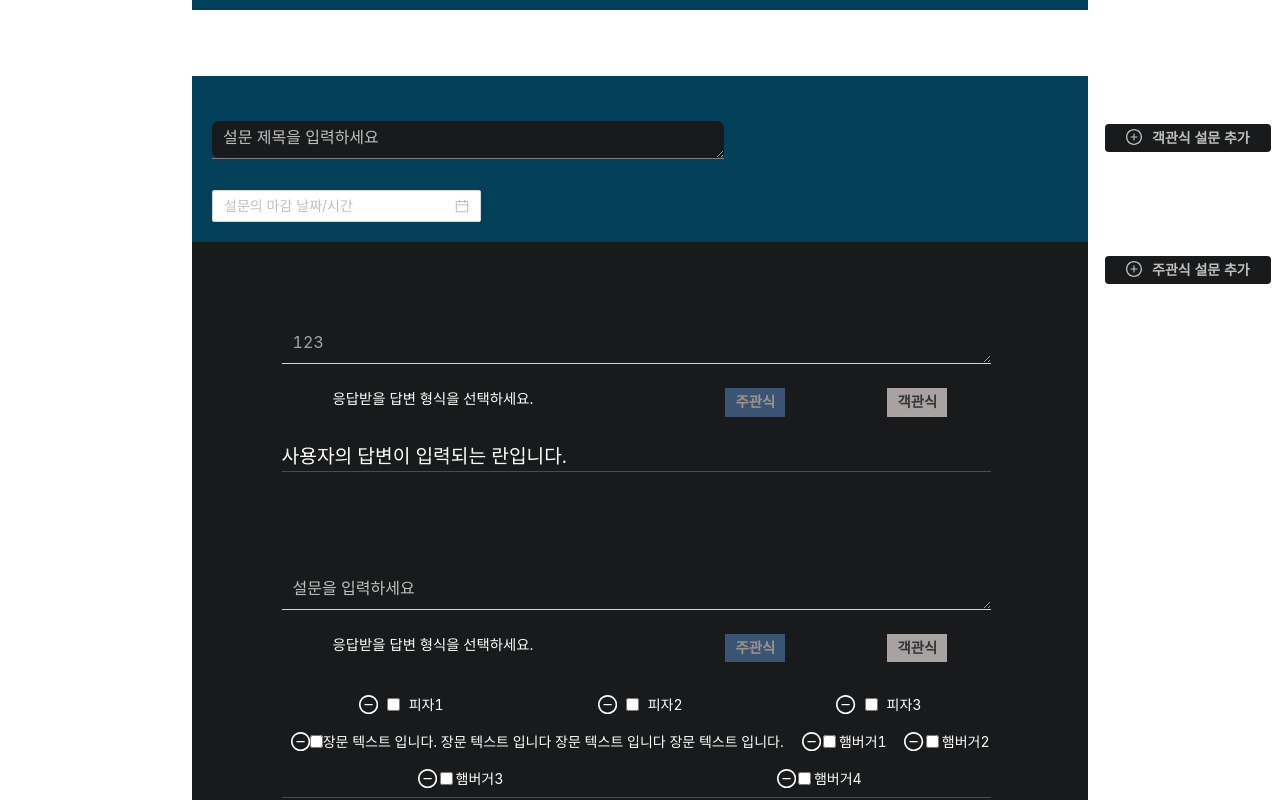
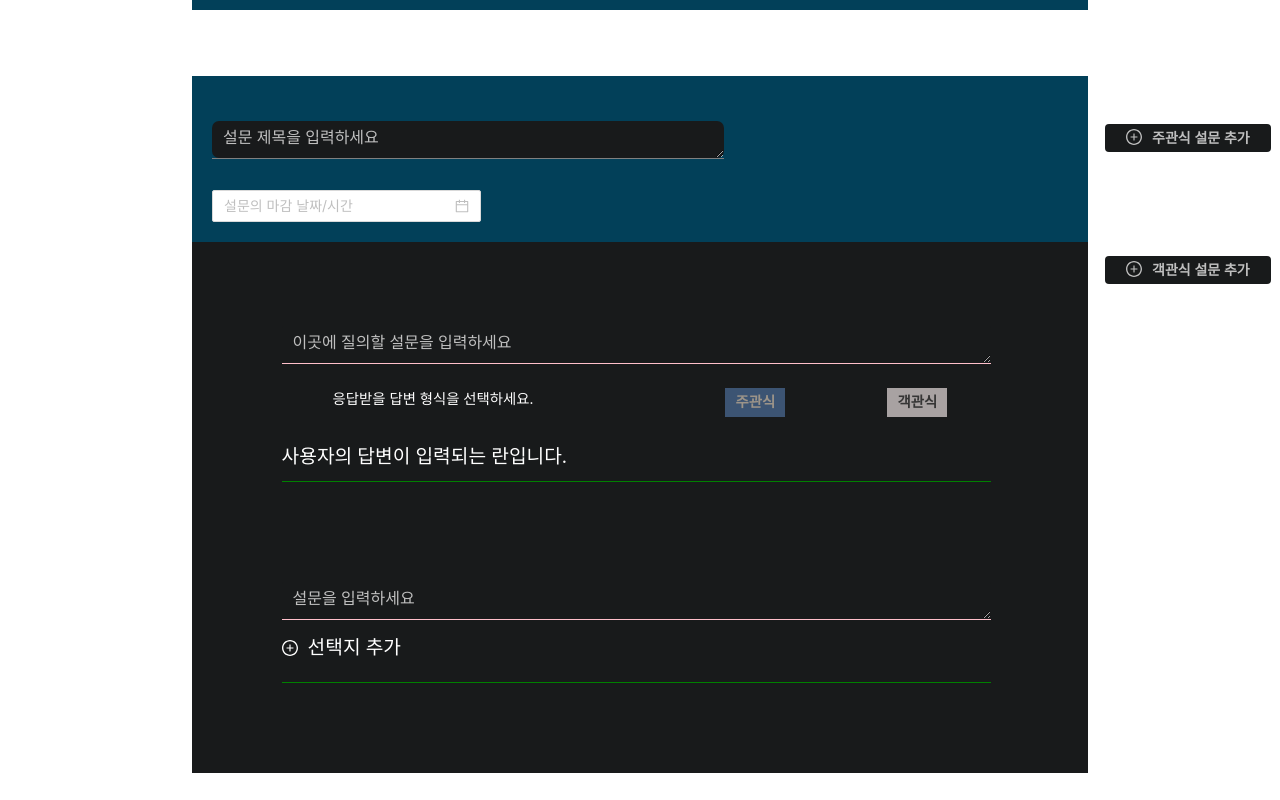
Before and after one commit to kic0610/CapstoneKic, a React (Create React App) app in the folder my-app/: page /surveying in a window 1280 px wide. Shown: the part 300-1100 px from the top of the page. Built offline with nearby package versions, Linux system fonts and the light colour scheme.

Commit message:
설문하기탭 보완

```diff
--- /dev/null
+++ b/my-app/src/components/MultipleChoice.js
@@ -0,0 +1,90 @@
+import { Input, Form } from "antd";
+import { PlusCircleOutlined, MinusCircleOutlined } from "@ant-design/icons";
+import React, { useState } from "react";
+import styled from "styled-components";
+import { DatePicker, Space } from "antd";
+import { useCallback } from "react";
+
+const SurveyBox = styled.div`
+  margin-top: 100px;
+
+  min-width: 100%;
+  max-width: 100%;
+
+  .answerObjectivitybox {
+    display: flex;
+    justify-content: space-around;
+    flex-wrap: wrap;
+  }
+
+  .answerObjectivityItem {
+    /* min-width: 85px; */
+    width: 280px;
+    height: 70px;
+
+    display: flex;
+    justify-content: space-between;
+    align-items: center;
+    margin: 9px;
+  }
+
+  /* ant-input는 Input.TextArea를 뜻함 */
+  .MultipleChoiceTitle {
+    font-size: 1rem;
+    width: 99%;
+    height: 37px;
+    background-color: #181a1b;
+    color: #a5a5a6;
+    border: none;
+  }
+
+  .AnswerTypeSelect {
+    display: flex;
+    justify-content: space-around;
+    font-size: 0.9rem;
+    margin-top: 1.5rem;
+    margin-bottom: 1.5rem;
+  }
+
+  .subjectiveQuestion {
+    background-color: #3c5473;
+    width: 60px;
+    text-align: center;
+    padding: 3px;
+    color: #9c9489;
+    font-weight: 600;
+    cursor: pointer;
+  }
+
+  .objectivityQuestion {
+    background-color: #a8a2a2;
+    width: 60px;
+    text-align: center;
+    padding: 3px;
+    color: #353535;
+    font-weight: 600;
+    cursor: pointer;
+  }
+`;
+
+const MultipleChoice = (data) => {
+  return (
+    <SurveyBox key={data}>
+      <Input.TextArea className="MultipleChoiceTitle" placeholder="이곳에 질의할 설문을 입력하세요"></Input.TextArea>
+      <div className="bottomLine" style={{ bottom: "inherit", backgroundColor: "pink", height: "1px", width: "99%", display: "block" }}></div>
+
+      <div className="AnswerTypeSelect">
+        <span style={{ marginRight: "90px" }}> 응답받을 답변 형식을 선택하세요.</span>
+        <span className="subjectiveQuestion">주관식</span> <span className="objectivityQuestion">객관식</span>
+      </div>
+
+      <div className="answerSubject">사용자의 답변이 입력되는 란입니다.</div>
+      <div
+        className="bottomLine"
+        style={{ bottom: "inherit", backgroundColor: "green", height: "1px", width: "99%", display: "block", marginTop: "10px" }}
+      ></div>
+    </SurveyBox>
+  );
+};
+
+export default MultipleChoice;
--- /dev/null
+++ b/my-app/src/components/SubjectiveQuestion.js
@@ -0,0 +1,129 @@
+import { Input } from "antd";
+import { PlusCircleOutlined, MinusCircleOutlined } from "@ant-design/icons";
+import React, { useState } from "react";
+import styled from "styled-components";
+import { useCallback } from "react";
+import shortid from "shortid";
+
+const SurveyBox = styled.div`
+  margin-top: 100px;
+
+  min-width: 100%;
+  max-width: 100%;
+
+  .answerObjectivitybox {
+    display: flex;
+    justify-content: space-around;
+    flex-wrap: wrap;
+  }
+
+  .answerObjectivityItem {
+    /* min-width: 85px; */
+    width: 249px;
+    height: 70px;
+
+    display: flex;
+    justify-content: space-between;
+    align-items: center;
+    margin: 9px;
+  }
+
+  .SubjectiveQuestionTitle {
+    font-size: 1rem;
+    width: 99%;
+    height: 37px;
+    background-color: #181a1b;
+    color: #a5a5a6;
+    border: none;
+  }
+
+  .OptionForm {
+    font-size: 1rem;
+    color: #a5a5a6;
+    height: 55px;
+    background-color: #181a1b;
+    -ms-overflow-style: none;
+    scrollbar-width: none;
+  }
+
+  .OptionForm::-webkit-scrollbar {
+    display: none;
+  }
+
+  .AnswerTypeSelect {
+    display: flex;
+    justify-content: space-around;
+    font-size: 0.9rem;
+    margin-top: 1.5rem;
+    margin-bottom: 1.5rem;
+  }
+
+  .subjectiveQuestion {
+    background-color: #3c5473;
+    width: 60px;
+    text-align: center;
+    padding: 3px;
+    color: #9c9489;
+    font-weight: 600;
+    cursor: pointer;
+  }
+
+  .objectivityQuestion {
+    background-color: #a8a2a2;
+    width: 60px;
+    text-align: center;
+    padding: 3px;
+    color: #353535;
+    font-weight: 600;
+    cursor: pointer;
+  }
+`;
+
+const SubjectiveQuestion = (data) => {
+  let [option, setOption] = useState([]);
+
+  let onOptionAdd = useCallback(() => {
+    let shortkey = shortid.generate();
+    console.log(shortkey);
+    setOption(option.concat(shortkey));
+  }, [option]);
+
+  let onOptionRemove = useCallback(
+    (e) => {
+      const target = e.currentTarget.getAttribute("data-option-key");
+      setOption(option.filter((aaa) => aaa !== target));
+    },
+    [option]
+  );
+
+  return (
+    <SurveyBox key={data} style={{ msUserSelect: "none", MozUserSelect: "-moz-none", WebkitUserSelect: "none", userSelect: "none" }}>
+      <Input.TextArea className="SubjectiveQuestionTitle" placeholder="설문을 입력하세요"></Input.TextArea>
+      <div className="bottomLine" style={{ bottom: "inherit", backgroundColor: "pink", height: "1px", width: "99%", display: "block" }}></div>
+
+      <span onClick={onOptionAdd} style={{ cursor: "pointer" }}>
+        <PlusCircleOutlined style={{ marginRight: "10px", marginTop: "20px", fontSize: "1rem" }} />
+        선택지 추가
+      </span>
+
+      <br />
+
+      <div className="answerObjectivitybox">
+        {option.map((data2) => (
+          <span className="answerObjectivityItem" key={data2}>
+            <span onClick={onOptionRemove} data-option-key={data2}>
+              <MinusCircleOutlined style={{ marginRight: "5px", cursor: "pointer" }} />
+            </span>
+            <Input.TextArea className="OptionForm" placeholder="선택지를 입력"></Input.TextArea>
+          </span>
+        ))}
+      </div>
+      <div
+        className="bottomLine"
+        style={{ bottom: "inherit", backgroundColor: "green", height: "1px", width: "99%", display: "block", marginTop: "20px" }}
+      ></div>
+    </SurveyBox>
+  );
+};
+
+export default SubjectiveQuestion;
--- a/my-app/src/pages/Home.js
+++ b/my-app/src/pages/Home.js
@@ -39,7 +39,6 @@ let homeCardData = [
 ];
 
 const Home = () => {
-  // console.log(dummy_writer[0].writer);
   useEffect(() => {
     console.log("Home 리렌더링");
   });
--- a/my-app/src/pages/Surveying.js
+++ b/my-app/src/pages/Surveying.js
@@ -3,6 +3,9 @@ import { PlusCircleOutlined, MinusCircleOutlined } from "@ant-design/icons";
 import React, { useState } from "react";
 import styled from "styled-components";
 import { DatePicker, Space } from "antd";
+import { useCallback } from "react";
+import MultipleChoice from "../components/MultipleChoice";
+import SubjectiveQuestion from "../components/SubjectiveQuestion";
 
 const TemplateSelect = styled.div`
   position: relative;
@@ -59,12 +62,12 @@ const TemplateForm = styled(Form)`
   font-size: 1.2rem;
   padding: 7%;
 
-  /* 센터로 정렬하는 flex */
   display: flex;
   justify-content: center;
   align-items: center;
 
-  .ant-input {
+  /* ant-input는 Input.TextArea를 뜻함 */
+  .surveyTitle {
     border: 2px solid black;
     border-radius: 7px;
   }
@@ -86,65 +89,6 @@ const TitleSurveyBox = styled.div`
   justify-content: center;
   align-items: flex-start;
   margin-top: 25px;
-`;
-
-const SurveyBox = styled.div`
-  margin-top: 100px;
-
-  min-width: 100%;
-  max-width: 100%;
-
-  .answerObjectivity {
-    display: flex;
-    justify-content: space-around;
-    flex-wrap: wrap;
-  }
-
-  .answerObjectivityItem {
-    min-width: 85px;
-    display: flex;
-    justify-content: space-between;
-    align-items: center;
-    margin-top: 7.5px;
-    margin-bottom: 7.5px;
-  }
-
-  .ant-input {
-    font-size: 1rem;
-    width: 99%;
-    height: 37px;
-    background-color: #181a1b;
-    color: #a5a5a6;
-    border: none;
-  }
-`;
-
-const AnswerTypeSelect = styled.div`
-  display: flex;
-  justify-content: space-around;
-  font-size: 0.9rem;
-  margin-top: 1.5rem;
-  margin-bottom: 1.5rem;
-
-  .subjectiveQuestion {
-    background-color: #3c5473;
-    width: 60px;
-    text-align: center;
-    padding: 3px;
-    color: #9c9489;
-    font-weight: 600;
-    cursor: pointer;
-  }
-
-  .objectivityQuestion {
-    background-color: #a8a2a2;
-    width: 60px;
-    text-align: center;
-    padding: 3px;
-    color: #353535;
-    font-weight: 600;
-    cursor: pointer;
-  }
 `;
 
 const AddBtn = styled.div`
@@ -180,13 +124,24 @@ const AddBtn = styled.div`
   }
 `;
 
-const MultipleChoice = styled.div``;
-const SubjectiveQuestion = styled.div``;
+const SurveyContainer = styled.div`
+  width: 100%;
+`;
 
-const surveying = () => {
-  let onMultipleChoiceAdd = () => {
-    console.log("객관식설문추가");
-  };
+const Surveying = () => {
+  let [multipleChoiceKey, setMultipleChoiceKey] = useState([0]);
+
+  let onMultipleChoiceAdd = useCallback(() => {
+    const N_multipleChoiceKey = multipleChoiceKey.concat(2);
+    setMultipleChoiceKey(N_multipleChoiceKey);
+  }, [multipleChoiceKey]);
+
+  let [SubjectiveQuestionKey, setSubjectiveQuestionKey] = useState([0]);
+
+  let onSubjectiveQuestionAdd = useCallback(() => {
+    const N_SubjectiveQuestionKey = SubjectiveQuestionKey.concat(2);
+    setSubjectiveQuestionKey(N_SubjectiveQuestionKey);
+  }, [SubjectiveQuestionKey]);
 
   return (
     <div>
@@ -207,6 +162,7 @@ const surveying = () => {
         <div className="TopForm">
           <TitleSurveyBox>
             <Input.TextArea
+              className="surveyTitle"
               placeholder="설문 제목을 입력하세요"
               style={{ fontSize: "1rem", width: "40vw", height: "37px", backgroundColor: "#181A1B", color: "white", border: "none" }}
               maxLength={30}
@@ -221,86 +177,30 @@ const surveying = () => {
         <br />
         <br />
 
-        <SurveyBox>
-          <Input.TextArea placeholder="설문을 입력하세요" value={123}></Input.TextArea>
-          <div className="bottomLine" style={{ bottom: "inherit", backgroundColor: "pink", height: "1px", width: "99%", display: "block" }}></div>
+        <SurveyContainer>
+          {multipleChoiceKey.map((data) => (
+            <MultipleChoice data={data} />
+          ))}
 
-          <AnswerTypeSelect>
-            <span style={{ marginRight: "90px" }}> 응답받을 답변 형식을 선택하세요.</span>
-            <span className="subjectiveQuestion">주관식</span> <span className="objectivityQuestion">객관식</span>
-          </AnswerTypeSelect>
-
-          <div className="answerSubject">사용자의 답변이 입력되는 란입니다.</div>
-          <div className="bottomLine" style={{ bottom: "inherit", backgroundColor: "green", height: "1px", width: "99%", display: "block" }}></div>
-        </SurveyBox>
-
-        <SurveyBox>
-          <Input.TextArea placeholder="설문을 입력하세요"></Input.TextArea>
-          <div className="bottomLine" style={{ bottom: "inherit", backgroundColor: "pink", height: "1px", width: "99%", display: "block" }}></div>
-
-          <AnswerTypeSelect>
-            <span style={{ marginRight: "90px" }}> 응답받을 답변 형식을 선택하세요.</span>
-            <span className="subjectiveQuestion">주관식</span> <span className="objectivityQuestion">객관식</span>
-          </AnswerTypeSelect>
-
-          <div className="answerObjectivity">
-            <span className="answerObjectivityItem">
-              <MinusCircleOutlined />
-              <input type="checkbox" name="피자" id="피자" />
-              <label for="피자">피자1</label>
-            </span>
-            <span className="answerObjectivityItem">
-              <MinusCircleOutlined />
-              <input type="checkbox" name="피자" id="피자" />
-              <label for="피자">피자2</label>
-            </span>
-            <span className="answerObjectivityItem">
-              <MinusCircleOutlined />
-              <input type="checkbox" name="피자" id="피자" />
-              <label for="피자">피자3</label>
-            </span>
-            <span className="answerObjectivityItem">
-              <MinusCircleOutlined />
-              <input type="checkbox" name="피자" id="피자" />
-              <label for="피자">장문 텍스트 입니다. 장문 텍스트 입니다 장문 텍스트 입니다 장문 텍스트 입니다.</label>
-            </span>
-            <span className="answerObjectivityItem">
-              <MinusCircleOutlined />
-              <input type="checkbox" name="피자" id="피자" />
-              <label for="피자">햄버거1</label>
-            </span>
-            <span className="answerObjectivityItem">
-              <MinusCircleOutlined />
-              <input type="checkbox" name="피자" id="피자" />
-              <label for="피자">햄버거2</label>
-            </span>
-            <span className="answerObjectivityItem">
-              <MinusCircleOutlined />
-              <input type="checkbox" name="피자" id="피자" />
-              <label for="피자">햄버거3</label>
-            </span>
-            <span className="answerObjectivityItem">
-              <MinusCircleOutlined />
-              <input type="checkbox" name="피자" id="피자" />
-              <label for="피자">햄버거4</label>
-            </span>
-          </div>
-          <div className="bottomLine" style={{ bottom: "inherit", backgroundColor: "green", height: "1px", width: "99%", display: "block" }}></div>
-        </SurveyBox>
+          {SubjectiveQuestionKey.map((data) => (
+            <SubjectiveQuestion data={data} />
+          ))}
+        </SurveyContainer>
       </TemplateForm>
 
       <AddBtn>
-        <MultipleChoice onClick={onMultipleChoiceAdd}>
+        <div onClick={onMultipleChoiceAdd}>
+          <PlusCircleOutlined style={{ marginRight: "10px", fontSize: "1rem" }} />
+          주관식 설문 추가
+        </div>
+
+        <div onClick={onSubjectiveQuestionAdd}>
           <PlusCircleOutlined style={{ marginRight: "10px", fontSize: "1rem" }} />
           객관식 설문 추가
-        </MultipleChoice>
-        <SubjectiveQuestion>
-          <PlusCircleOutlined style={{ marginRight: "10px", fontSize: "1rem" }} />
-          주관식 설문 추가
-        </SubjectiveQuestion>
+        </div>
       </AddBtn>
     </div>
   );
 };
 
-export default surveying;
+export default Surveying;
```
Also changed, not shown: my-app/src/components/Qwer.js (+6 -5 lines), 1 other file (tests, documents, lock files or other folders).
